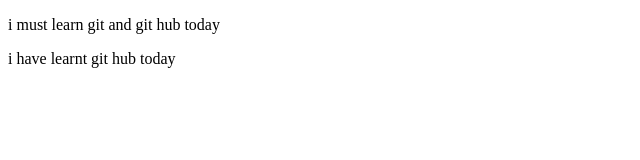
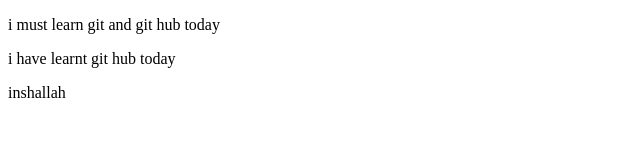
Before and after one commit to Minicoderop/mysecondwebsite, a plain HTML site: page index.html in a window 1280 px wide. Shown: the full height of the page, 0-640 px from the left. Drawn offline with Linux system fonts and the light colour scheme.

Commit message:
my third commit

```diff
--- a/index.html
+++ b/index.html
@@ -8,6 +8,7 @@
 <body>
     <P>i must learn git and git hub today</P>
     <p>i have learnt git hub today</p>
+    <p>inshallah</p>
 
 
 </body>
```
